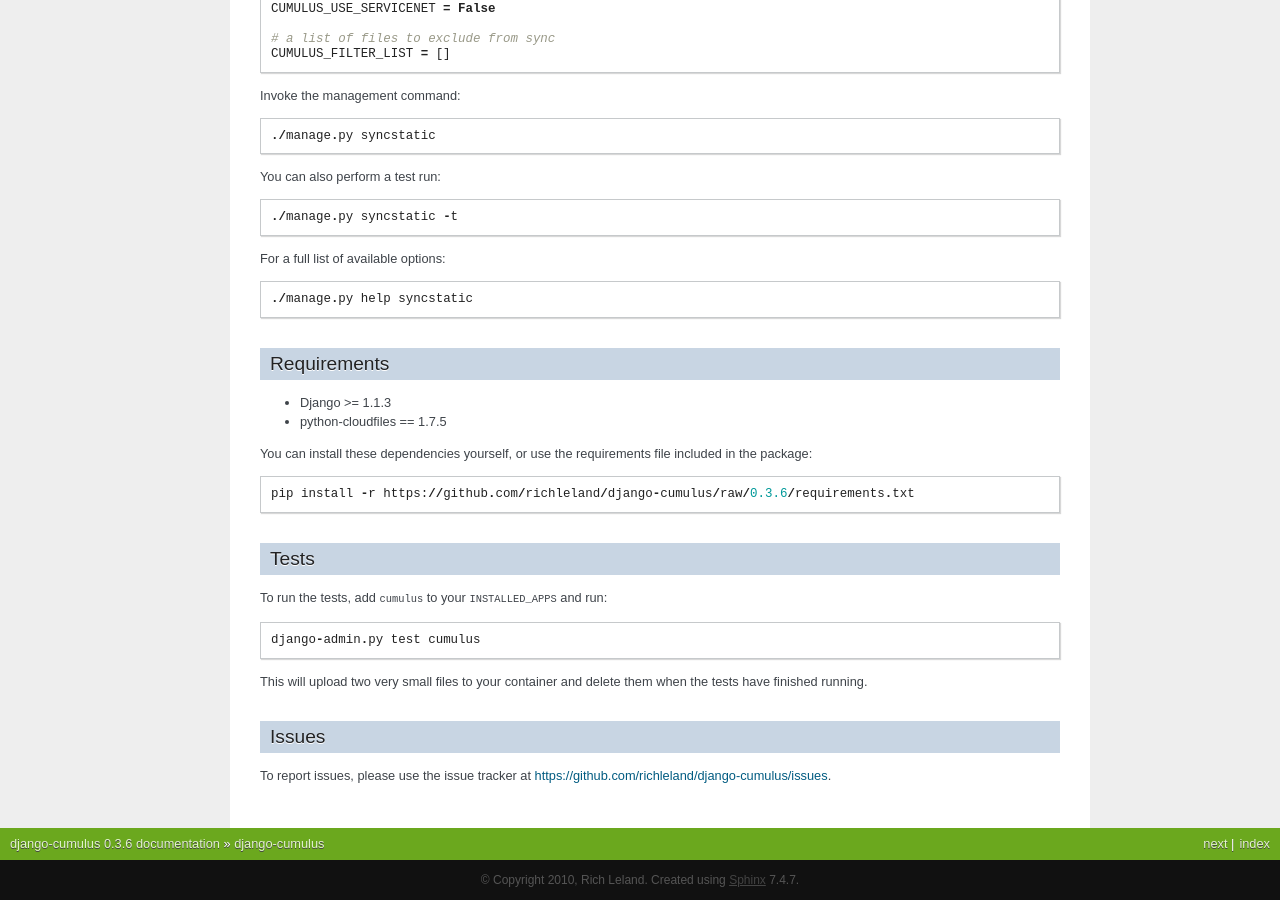
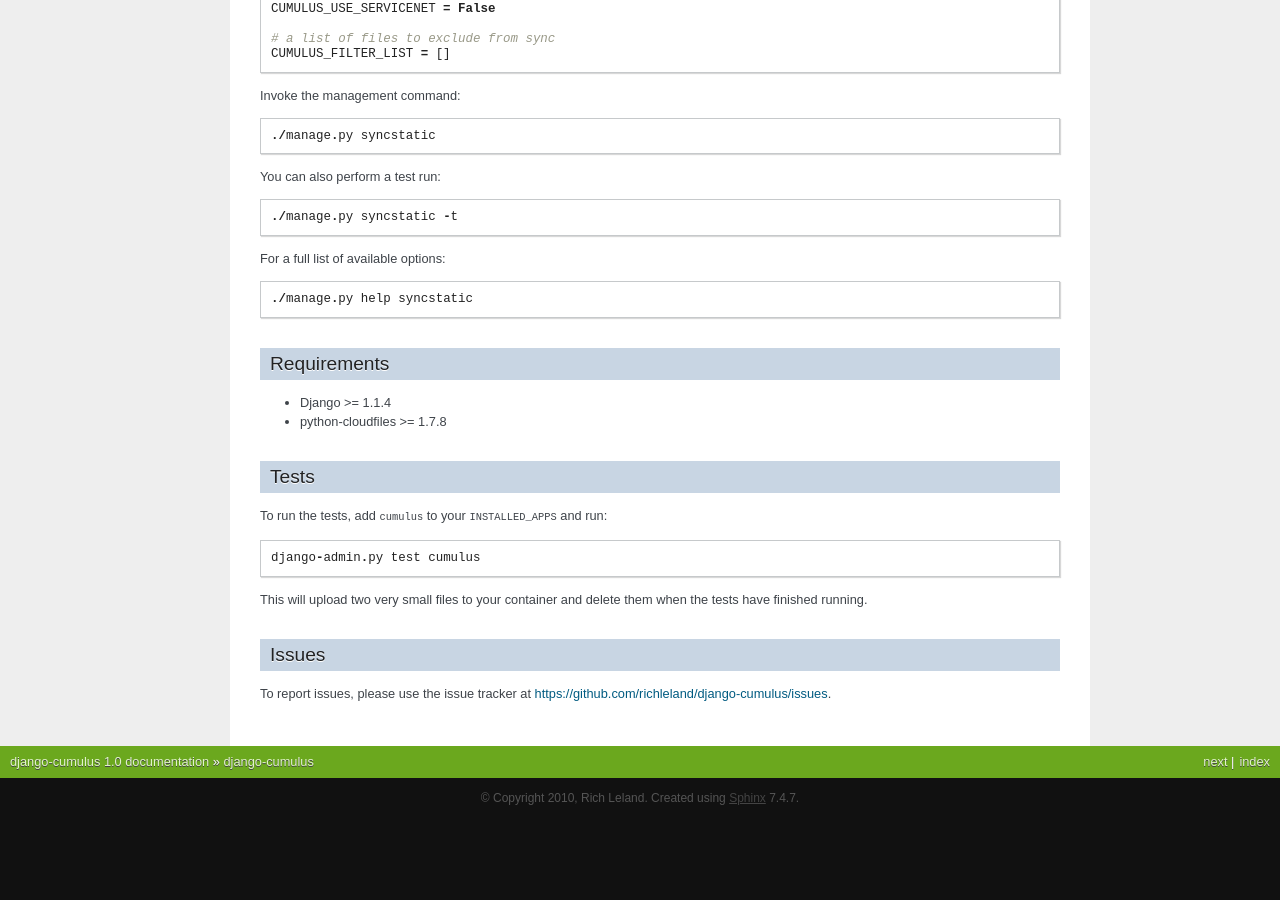
Before and after one commit to django-cumulus/django-cumulus, a Sphinx documentation site: the page built from docs/index.rst, in a window 1280 px wide and 900 px high, scrolled down 1352 px. Built offline with Sphinx 7.4.7, drawn with Linux system fonts in a browser that asks for light colours; after the commit the page ends 2170 px from its top, so only the background shows below that; some of the changed text lies outside the part shown.

```diff
--- a/docs/conf.py
+++ b/docs/conf.py
@@ -45,9 +45,9 @@ copyright = u'2010, Rich Leland'
 # built documents.
 #
 # The short X.Y version.
-version = '0.3.6'
+version = '1.0'
 # The full version, including alpha/beta/rc tags.
-release = '0.3.6'
+release = '1.0'
 
 # The language for content autogenerated by Sphinx. Refer to documentation
 # for a list of supported languages.
--- a/docs/index.rst
+++ b/docs/index.rst
@@ -14,7 +14,7 @@ The aim of django-cumulus is to provide a set of tools to utilize Rackspace Clou
 Installation
 ************
 
-To install the latest release (currently 0.3.6) from PyPI using pip::
+To install the latest release (currently 1.0) from PyPI using pip::
 
     pip install django-cumulus
 
@@ -95,12 +95,8 @@ For a full list of available options::
 Requirements
 ************
 
-* Django >= 1.1.3
-* python-cloudfiles == 1.7.5
-
-You can install these dependencies yourself, or use the requirements file included in the package::
-
-    pip install -r https://github.com/richleland/django-cumulus/raw/0.3.6/requirements.txt
+* Django >= 1.1.4
+* python-cloudfiles >= 1.7.8
 
 Tests
 *****
--- a/setup.py
+++ b/setup.py
@@ -8,8 +8,9 @@ long_description = open(index_filename).read().split('split here', 1)[1]
 
 setup(
     name = "django-cumulus",
-    version = "0.3.6",
+    version = "1.0",
     packages = find_packages(),
+    install_requires = ['python-cloudfiles>=1.7.8'],
 
     author = "Rich Leland",
     author_email = "rich@richleland.com",
```
Also changed, not shown: docs/changelog.rst (+7 -0 lines).
